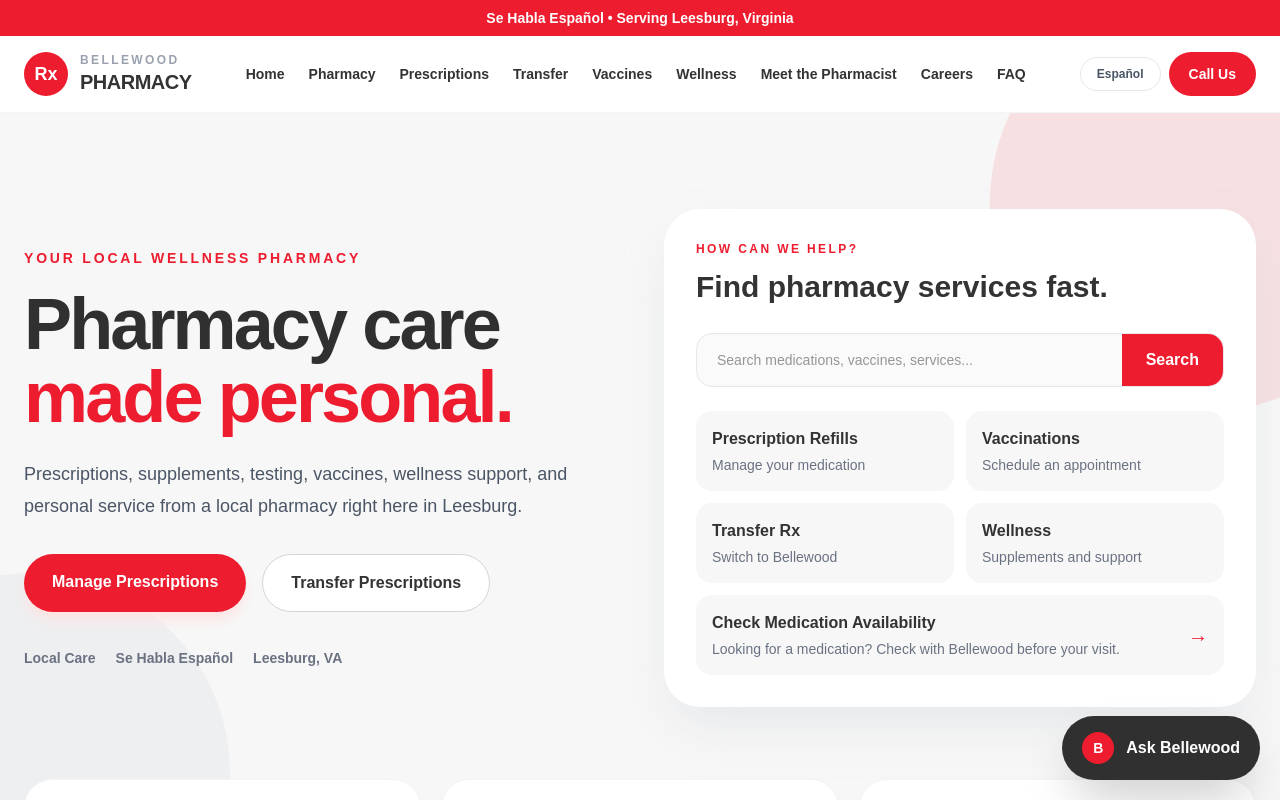
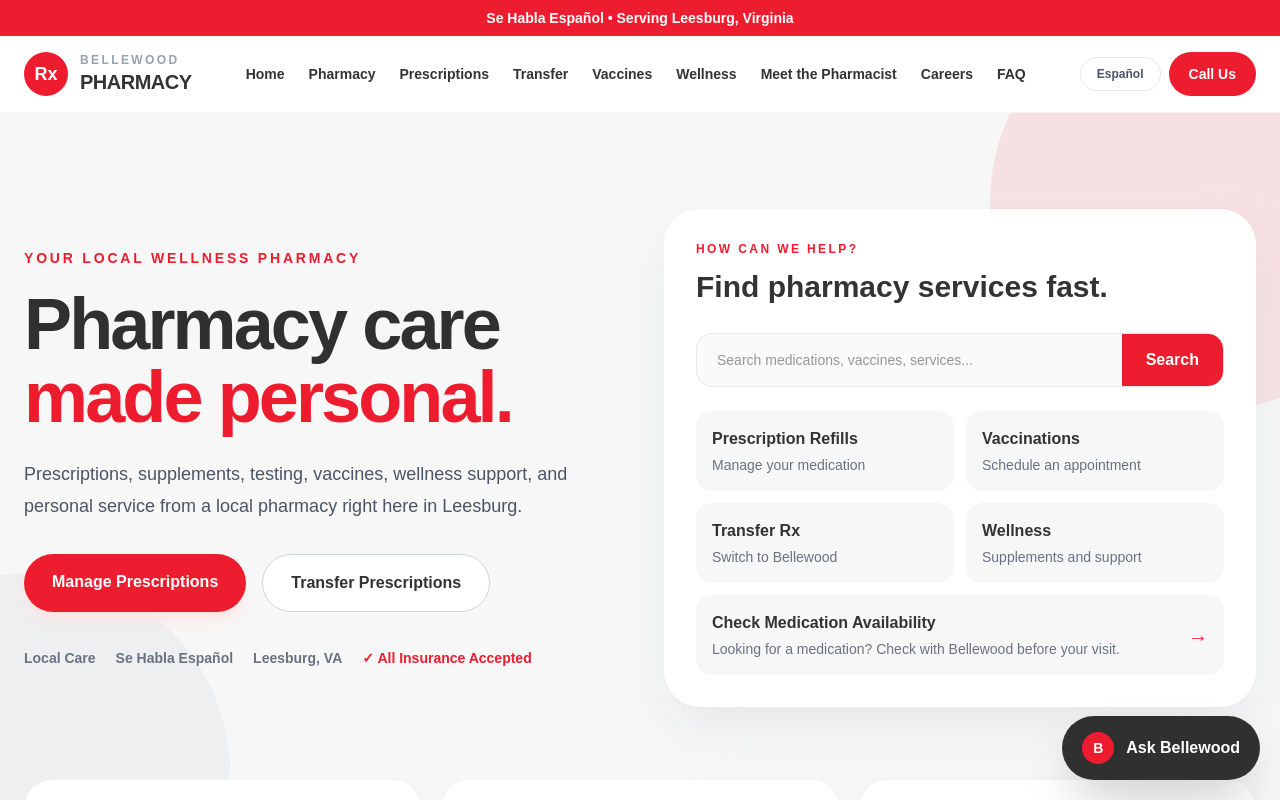
Before and after one commit to taenextlevelqbs-ops/bellewood-pharmacy, a Next.js app: page / in a window 1280 px wide. Shown: the top 800 px of the page. Built offline with nearby package versions, Linux system fonts and the light colour scheme.

Commit message:
Add insurance acceptance to homepage hero

```diff
--- a/app/page.tsx
+++ b/app/page.tsx
@@ -190,6 +190,12 @@
               <span>Local Care</span>
               <span>Se Habla Español</span>
               <span>Leesburg, VA</span>
+              <a
+                href="/insurance"
+                className="font-black text-[#ed1c2e] transition hover:text-[#cf1727]"
+              >
+                ✓ All Insurance Accepted
+              </a>
             </div>
           </div>
 
```
